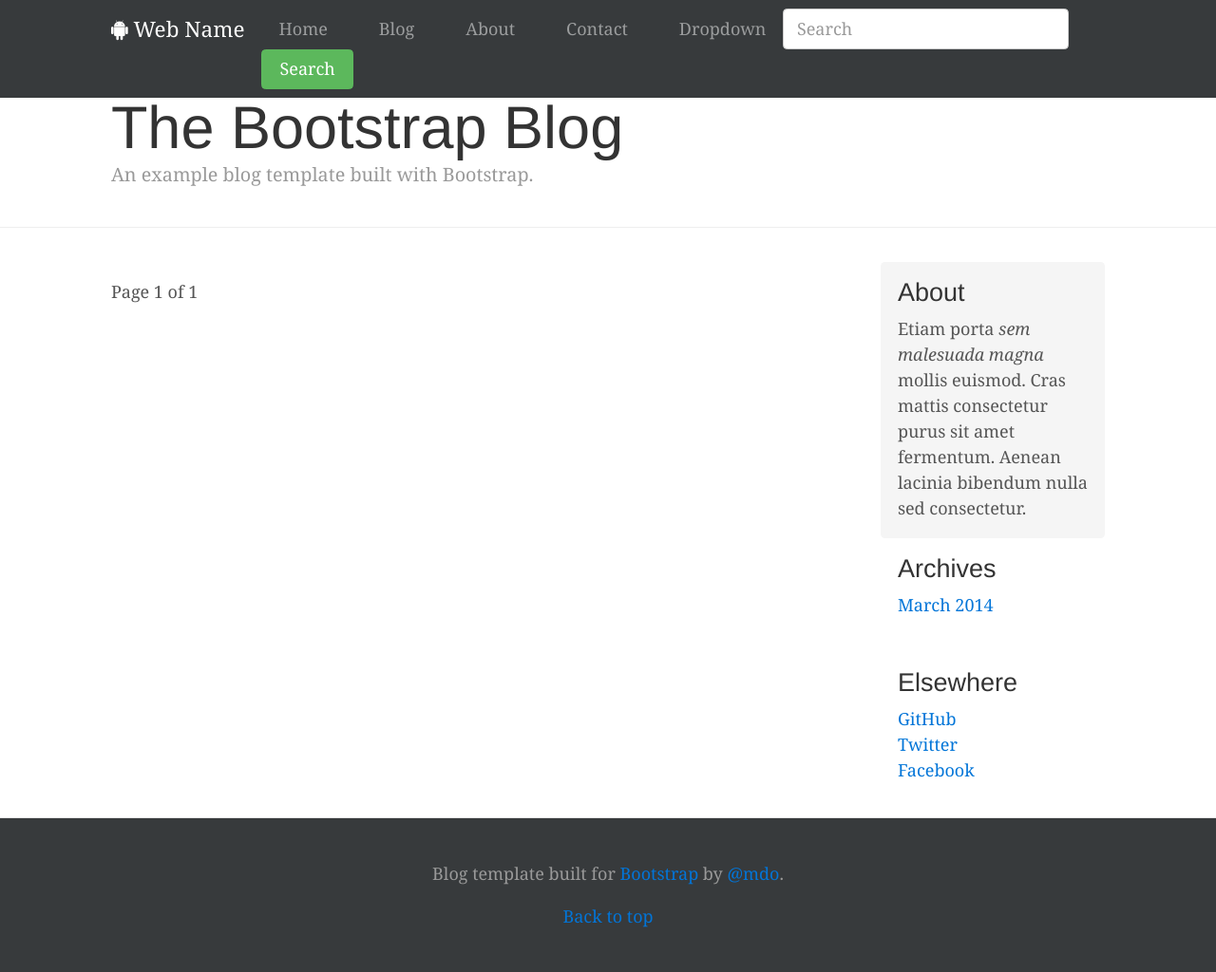
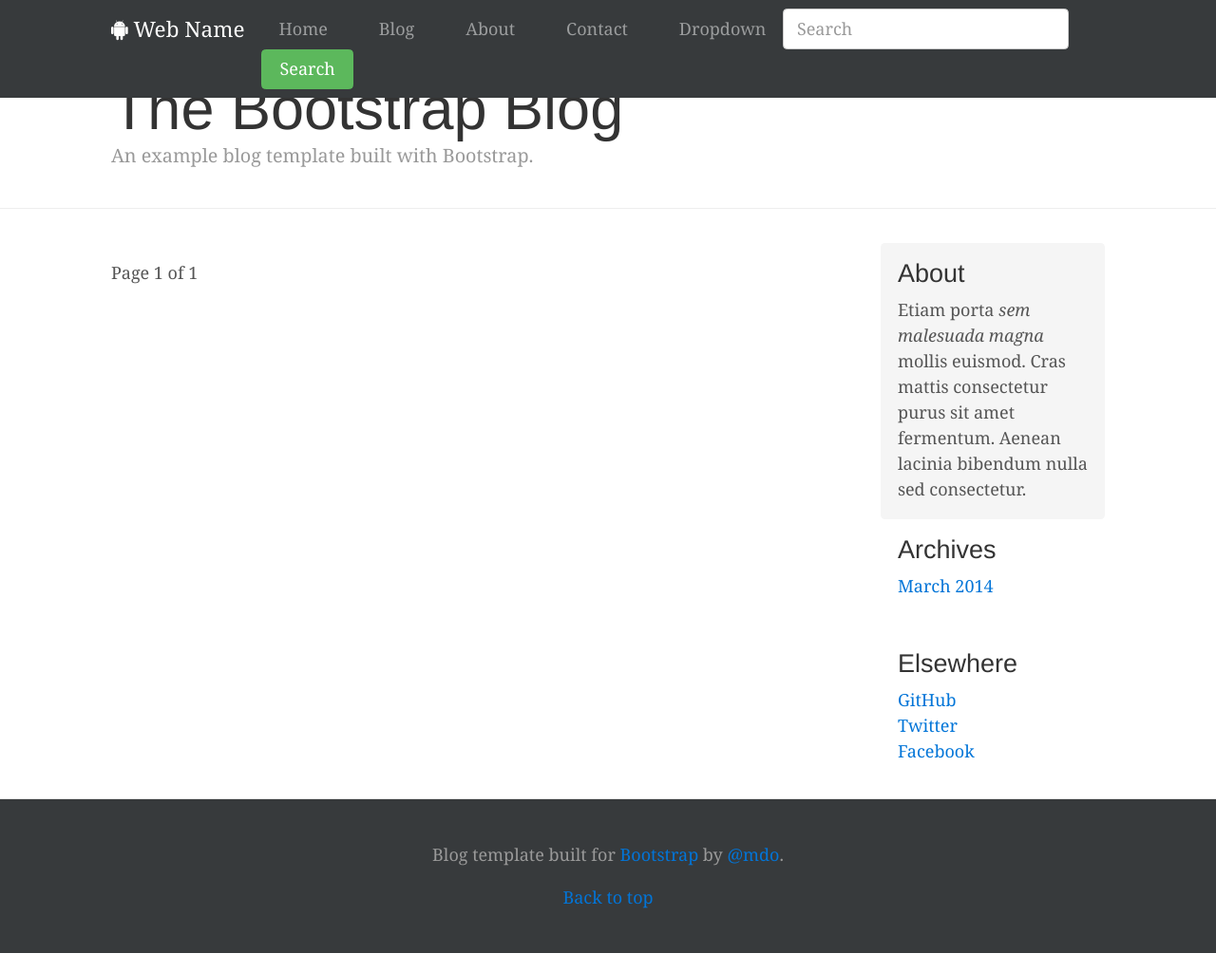
Before and after one commit to jek10/django19, a Django app: page / in a window 1280 px wide. Shown: the whole page at 95% size. Run offline with Django 3.2, Linux system fonts and the light colour scheme; data that the repository does not hold is empty; some libraries are stand-ins or nearby versions.

Commit message:
Fixing css

```diff
--- a/static/css/blog.css
+++ b/static/css/blog.css
@@ -12,7 +12,7 @@
 
 
 body {
-  padding-top: 100px;
+  padding-top: 80px;
   font-family: Georgia, "Times New Roman", Times, serif;
   color: #555;
 }
```
